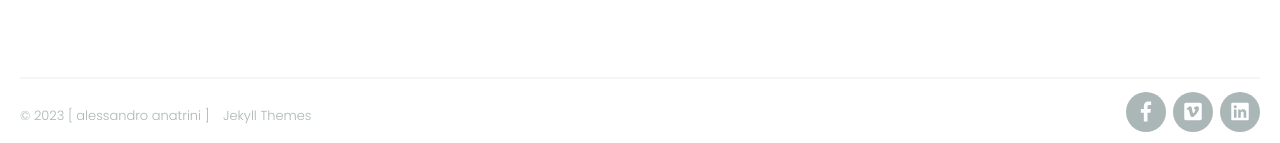
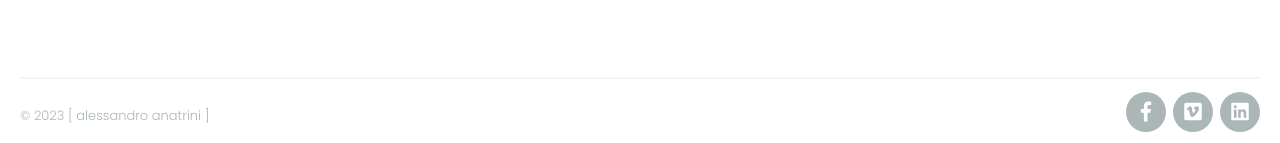
Before and after one commit to al-anatrini/al-anatrini.github.io, a Jekyll site: the page built from _pages/contacts.md, in a window 1280 px wide. Shown: the part 1048-1191 px from the top of the page. Built offline with Jekyll 4.4.1, drawn with Linux system fonts in a browser that asks for light colours; nearby versions of some CDN libraries.

Commit message:
remove tagline

```diff
--- a/_includes/footer.html
+++ b/_includes/footer.html
@@ -8,7 +8,7 @@
 
 			<div class="footer__copyright">
 				<span>© {{ 'now' | date: "%Y" }} {{ site.data.settings.basic_settings.site_title }}</span>
-				<a href="https://jekyllthemes.io" target="_blank">Jekyll Themes</a>
+				<a href="https://jekyllthemes.io" target="_blank"></a>
 			</div>
 
 			{% include socials.html %}
```
